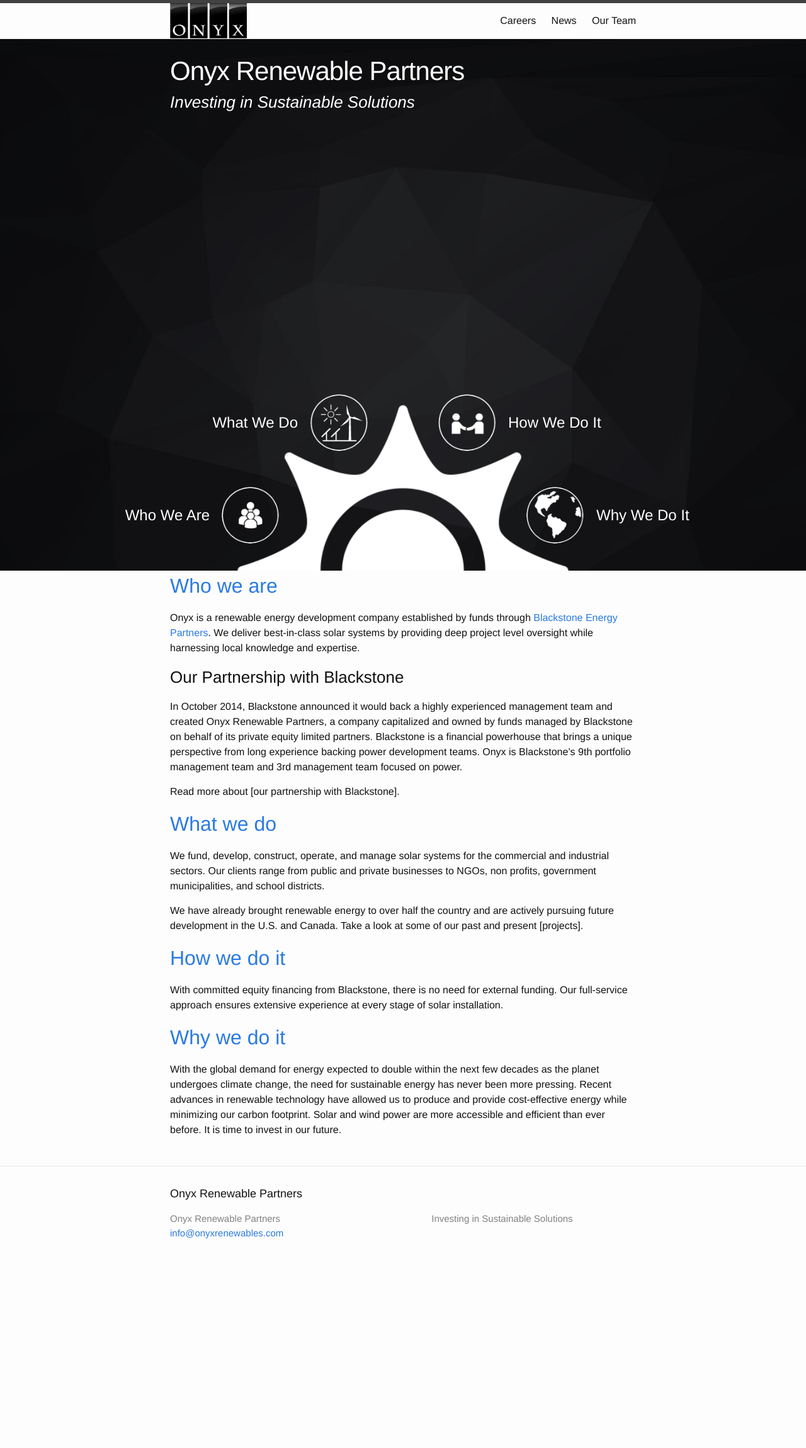
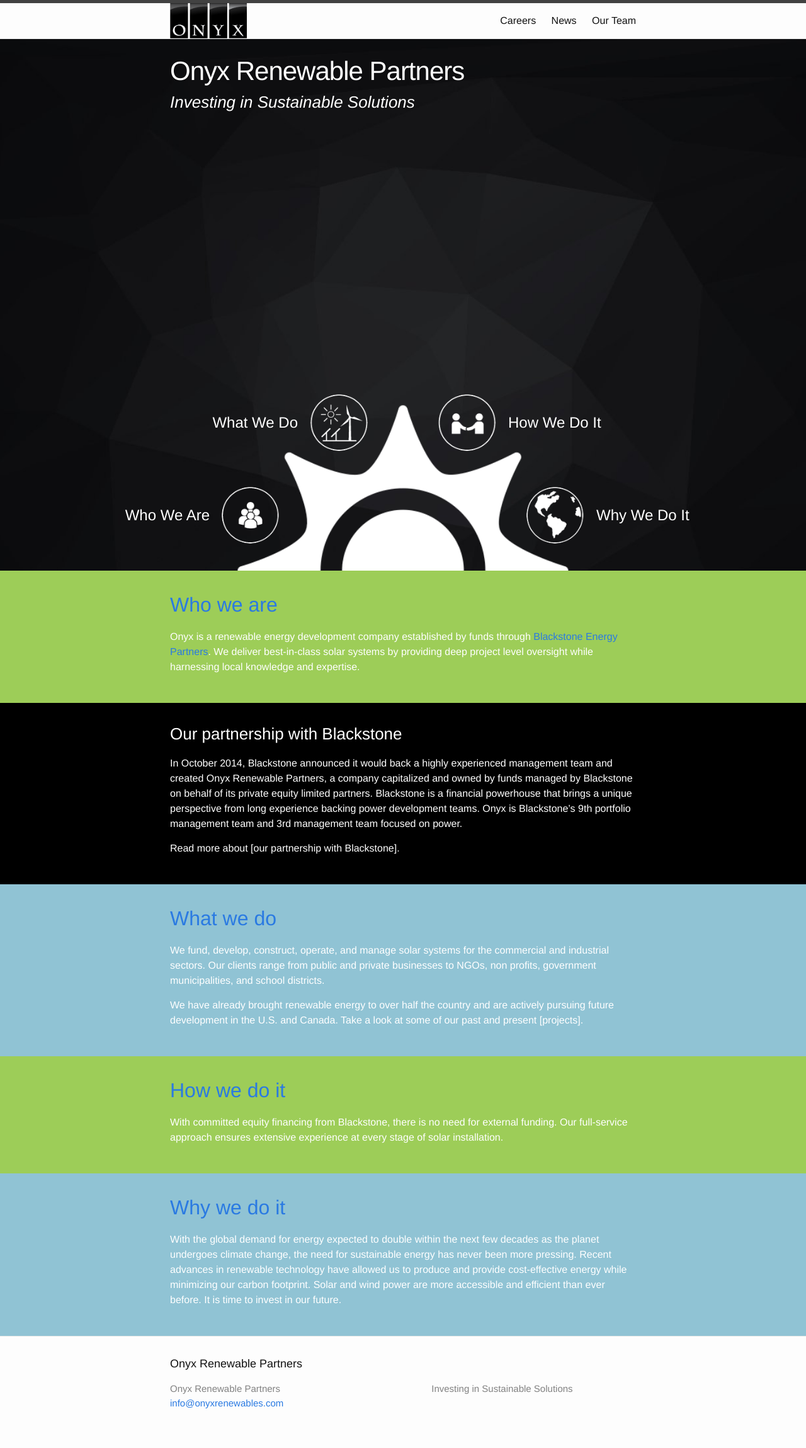
Before and after one commit to bdeixler/onyx, a Jekyll site: the page built from index.html, in a window 1280 px wide. Shown: the whole page at 63% size. Built offline with Jekyll 4.4.1, drawn with Linux system fonts in a browser that asks for light colours; before the commit the page ends 2029 px from its top, so only the background shows below that.

Commit message:
added very basic styling for sections of the homepage

```diff
--- a/_sass/_layout.scss
+++ b/_sass/_layout.scss
@@ -170,9 +170,7 @@
 }
 
 .content {
-    margin-bottom: $spacing-unit;
-
-    h2 {
+    h2 { //this should all be basic
         font-size: 32px;
 
         @include media-query($on-laptop) {
@@ -219,6 +217,9 @@
 /**
  * Page content
  */
+
+// should be basic
+
 .page-header {
     @extend .header;
 }
@@ -294,22 +295,52 @@
         width: 100px;
     }
 
-    .who-we-are {
+    .nav-who {
         @include nav-left($bottom);
     }
 
-    .what-we-do {
+    .nav-what {
         @include nav-left($top);
     }
 
-    .how-we-do-it {
+    .nav-how {
         @include nav-right($top);
     }
 
-    .why-we-do-it {
+    .nav-why {
         @include nav-right($bottom);
     }
 
+}
+
+.section {
+    padding-top: $spacing-unit;
+    padding-bottom: $spacing-unit;
+}
+
+#who-we-are {
+    background-color: $icon-green;
+    color: white; //should be page-wide
+}
+
+#blackstone {
+    background-color: black;
+    color: white;
+}
+
+#what-we-do {
+    background-color: $sky-blue;
+    color: white;
+}
+
+#how-we-do-it {
+    background-color: $icon-green;
+    color: white;
+}
+
+#why-we-do-it {
+    background-color: $sky-blue;
+    color: white;
 }
 
 
--- a/index.html
+++ b/index.html
@@ -17,19 +17,19 @@
         <p class="site-description">{{ site.description }}</p>
 
         <nav id="home-nav">
-            <a class="who-we-are" href="#who-we-are">
+            <a class="nav-who" href="#who-we-are">
                 <img src="{{ site.baseurl }}/images/icons/who-we-are-inverted.png" alt="">
                 Who we are
             </a>
-            <a class="what-we-do" href="#what-we-do">
+            <a class="nav-what" href="#what-we-do">
                 <img src="{{ site.baseurl }}/images/icons/what-we-do-inverted.png" alt="">
                 What we do
             </a>
-            <a class="how-we-do-it" href="#how-we-do-it">
+            <a class="nav-how" href="#how-we-do-it">
                 <img src="{{ site.baseurl }}/images/icons/how-we-do-it-inverted.png" alt="">
                 How we do it
             </a>
-            <a class="why-we-do-it" href="#why-we-do-it">
+            <a class="nav-why" href="#why-we-do-it">
                 <img src="{{ site.baseurl }}/images/icons/why-we-do-it-inverted.png" alt="">
                 Why we do it
             </a>
@@ -37,21 +37,33 @@
 
     </div>
 
+    <div class="section unwrap" id="who-we-are">
+
         <a name="who-we-are">
             <h2>Who we are</h2>
         </a>
 
         {{ who | markdownify }}
 
-    <h3>Our Partnership with Blackstone</h2>
+    </div>
+
+    <div class="section unwrap" id="blackstone">
+
+        <h3>Our partnership with Blackstone</h2>
 
         {{ blackstone | markdownify }}
+
+    </div>
+
+    <div class="section unwrap" id="what-we-do">
 
         <a name="what-we-do">
             <h2>What we do</h2>
         </a>
 
         {{ what | markdownify }}
+
+    </div>
 
     <!--
         <h3>Our goals</h3>
@@ -63,11 +75,17 @@
         </ol>
     -->
 
+    <div class="section unwrap" id="how-we-do-it">
+
         <a name="how-we-do-it">
             <h2>How we do it</h2>
         </a>
 
         {{ how | markdownify }}
+
+    </div>
+
+    <div class="section unwrap" id="why-we-do-it">
 
         <a name="why-we-do-it">
             <h2>Why we do it</h2>
@@ -75,4 +93,6 @@
 
         {{ why | markdownify }}
 
+    </div>
+
 </article>
```
Lines whose indentation alone changed are shown as unchanged.
